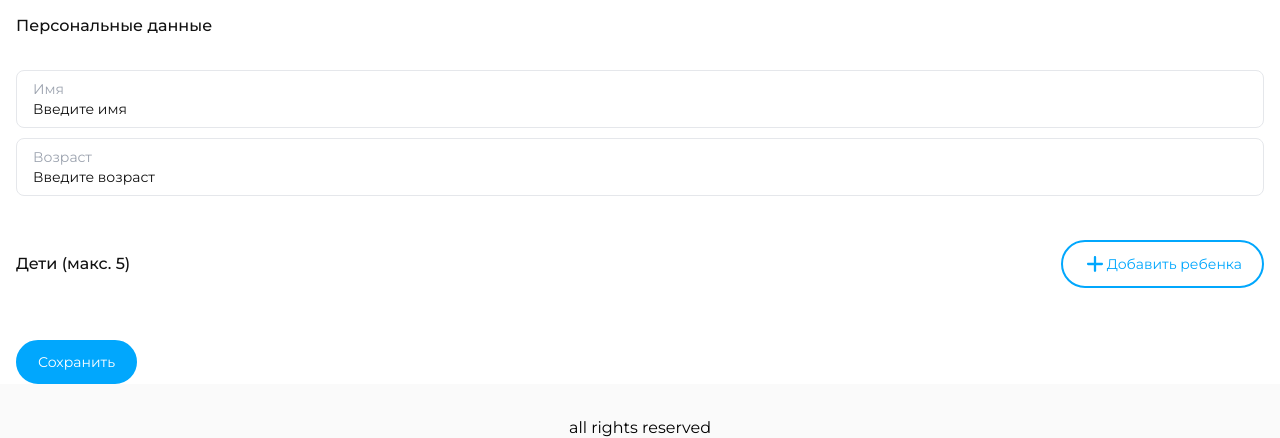
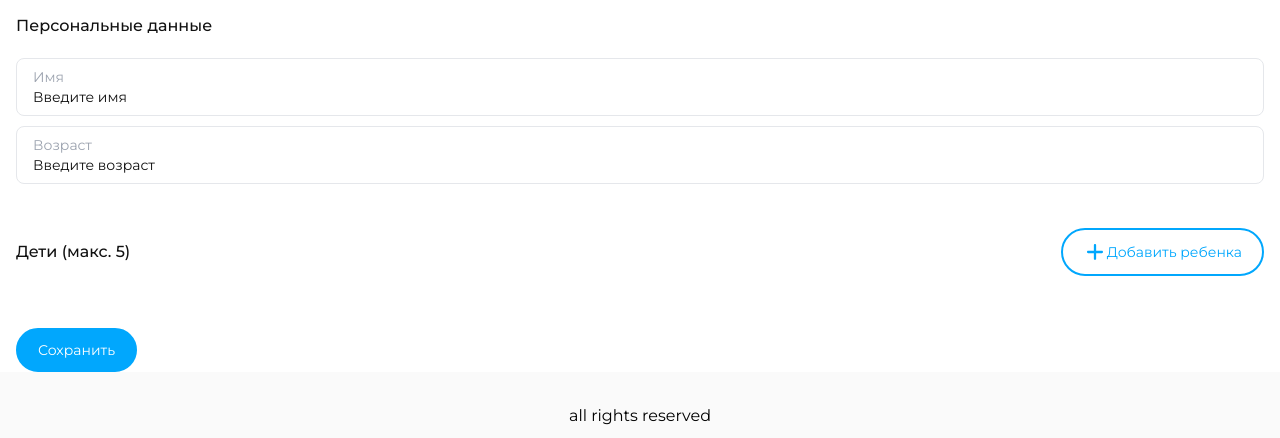
Before and after one commit to XamzatJR/test-task-alef, a Vue app: page / in a window 1280 px wide. Shown: the part 368-806 px from the top of the page. Built offline with nearby package versions, Linux system fonts and the light colour scheme.

Commit message:
refactor: remove useless main

```diff
--- a/src/views/Home.vue
+++ b/src/views/Home.vue
@@ -3,7 +3,5 @@ import PersonalDataForm from '@/components/PersonalDataForm.vue'
 </script>
 
 <template>
-  <main class="w-full container mx-auto mt-8">
-    <PersonalDataForm />
-  </main>
+  <PersonalDataForm />
 </template>
```
